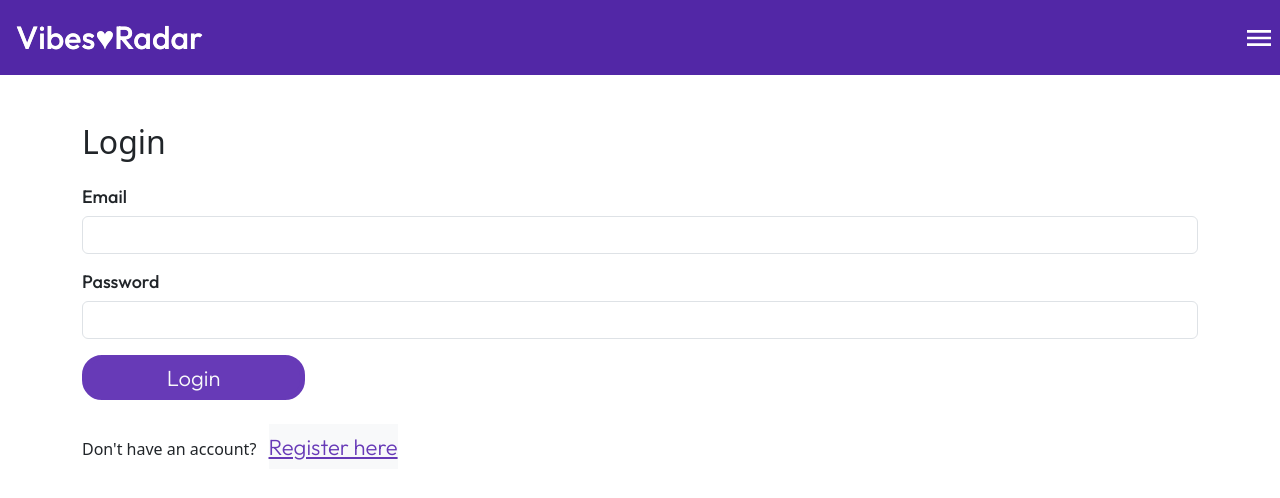
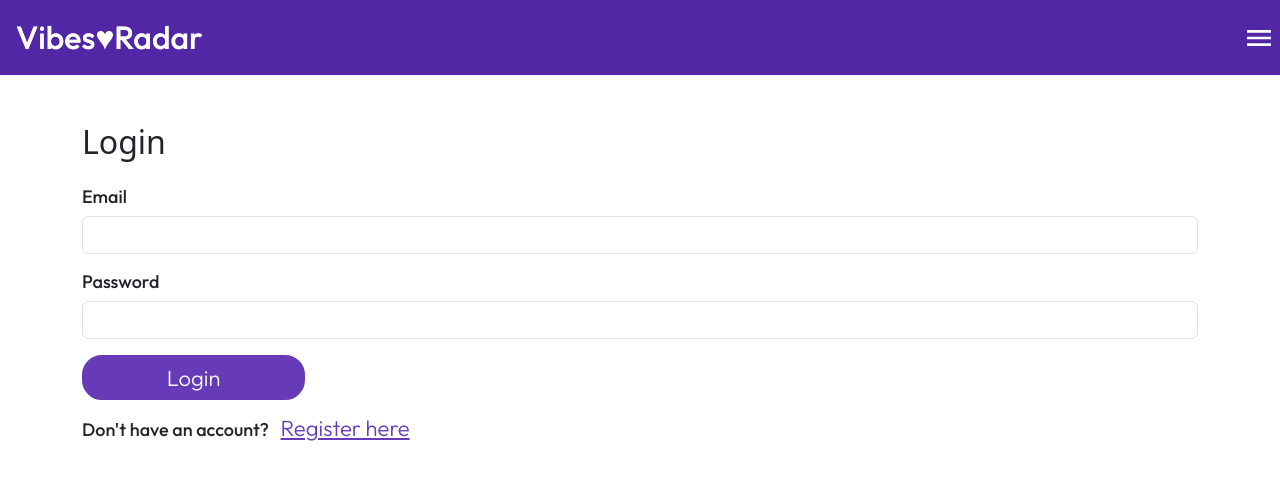
Before and after one commit to ozokolosandra/Sandra-Ogbuokiri-Capstone, a React (Vite) app in the folder client/: page /login in a window 1280 px wide. Shown: the top 498 px of the page. Built offline with nearby package versions, Linux system fonts and the light colour scheme; no server answers.

Commit message:
Removed unused assets

```diff
--- a/client/src/components/Login/Login.jsx
+++ b/client/src/components/Login/Login.jsx
@@ -85,9 +85,9 @@ function Login({ setIsAuthenticated }) {
       <div className="mt-3">
         <p>
           Don't have an account?{" "}
-          <button className=" login-link" onClick={() => navigate("/register")}>
+          <a className="login-link" onClick={() => navigate("/register")}>
             Register here
-          </button>
+          </a>
         </p>
       </div>
     </div>
--- a/client/src/components/Login/Login.scss
+++ b/client/src/components/Login/Login.scss
@@ -56,13 +56,14 @@
         }
     }
 
-    &-link {
+    &-link,
+    & a {
         text-decoration: underline;
         color: $button-color1 !important;
         border: none !important;
-        background-color: $white;
         padding: 0 !important;
         margin: 0.5rem;
+        cursor: pointer;
 
         @include body-medium;
 
@@ -70,6 +71,8 @@
             opacity: 0.5;
         }
     }
+
+
 }
 
 .error-message {
@@ -80,3 +83,9 @@
 .register-link:hover {
     text-decoration: underline;
 }
+
+.mt-3 {
+    & p {
+        @include body-small;
+    }
+}
--- a/client/src/components/UpliftingMessageModal/UpliftingMessageModal.scss
+++ b/client/src/components/UpliftingMessageModal/UpliftingMessageModal.scss
@@ -8,6 +8,7 @@
 }
 
 .modal {
+
     &__btn {
         background-color: $button-color1;
         border-radius: 5px;
@@ -22,11 +23,13 @@
     }
 
     &-message {
-        @include body-medium;
+        @include uplifiting-text;
+        padding: 1.5rem;
+
     }
 
     &-title {
         justify-content: center;
-        @include body-large;
+        @include uplifing-header;
     }
 }
--- a/client/src/styles/partials/_mixins.scss
+++ b/client/src/styles/partials/_mixins.scss
@@ -98,7 +98,7 @@
 
 @mixin uplifiting-text {
     padding: 0.5rem !important;
-    font-family: "Lora";
+    font-family: "Poppins";
     font-weight: 500;
     font-size: 16px;
     line-height: 22px;
@@ -111,7 +111,7 @@
 }
 
 @mixin uplifing-header {
-    font-family: "Outfit";
+    font-family: "Poppins";
     font-weight: 700 !important;
     font-size: 18px !important;
     line-height: 24px;
```
Also changed, not shown: client/src/assets/font/Lora-Bold.ttf (deleted), client/src/assets/font/Lora-MediumItalic.ttf (deleted).
